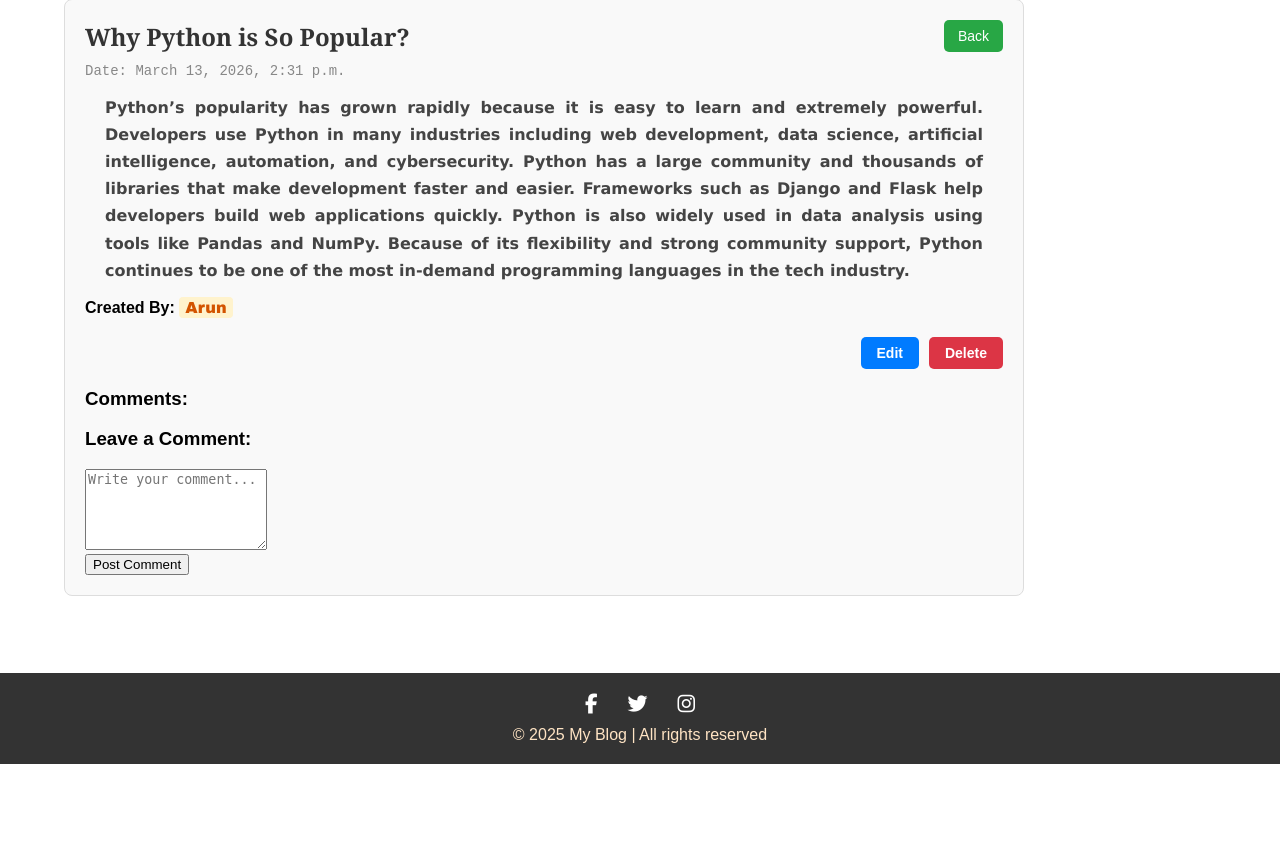
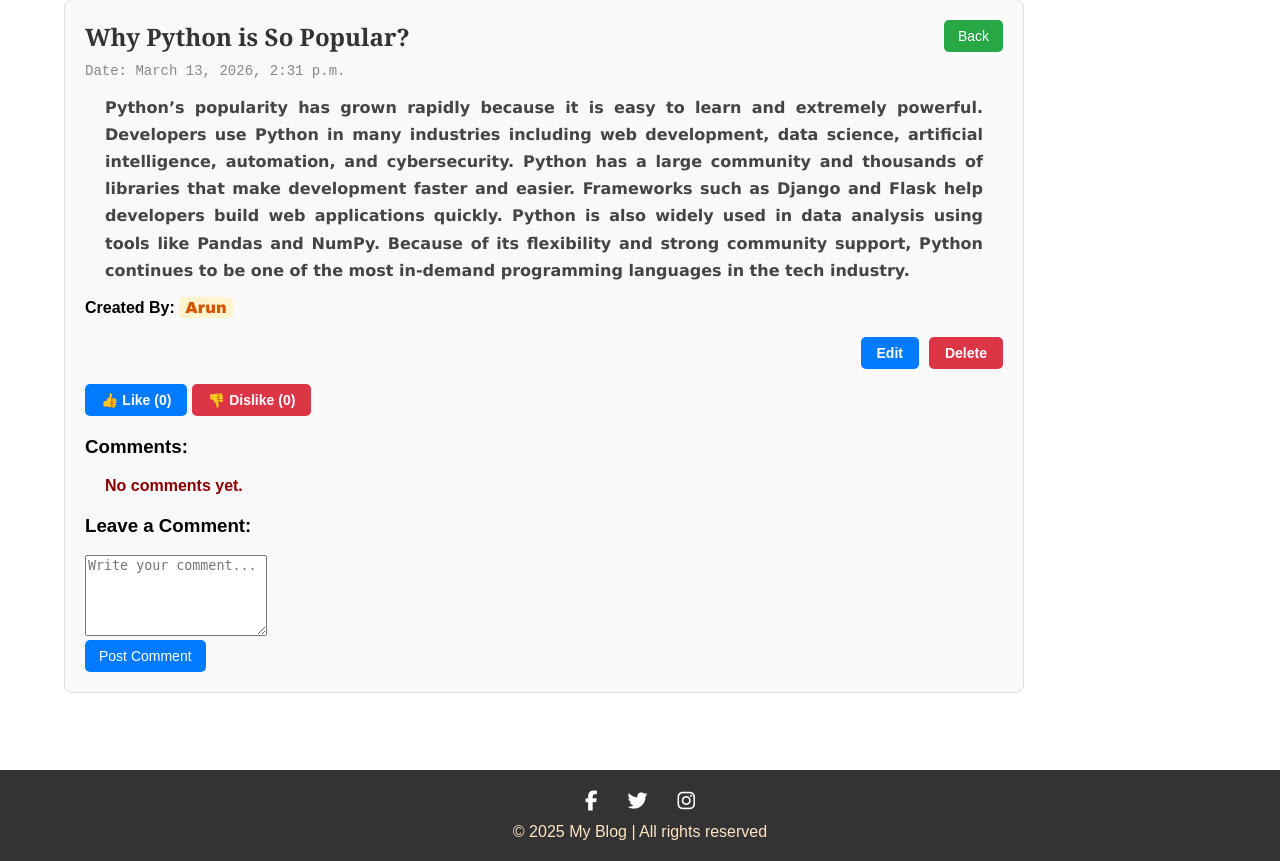
Before and after one commit to Saravanakumar1303/Blogger, a Django app: page /descpost/3/ in a window 1280 px wide. Shown: the part 148-1009 px from the top of the page. Before the commit the page ends 912 px from the top, so only its background shows below. Run offline with Django 5.2, Linux system fonts and the light colour scheme; a user stored in the database is signed in; data comes from the database, SQL or seed files in the repository; both versions use the stored data as it was after the commit.

Commit message:
Fix the error about like dislike process

```diff
--- a/Myblog/Blogapp/models.py
+++ b/Myblog/Blogapp/models.py
@@ -17,7 +17,7 @@ class Post(models.Model):
     title = models.CharField(max_length=55)
     short_description = models.TextField(max_length=400)
     description = models.TextField(max_length=1000)
-    created_by =models.DateField(auto_now_add=True)
+    created_by =models.DateTimeField(auto_now_add=True)
     user =models.ForeignKey(User,on_delete=models.CASCADE)
 
 class Comment(models.Model):
@@ -32,7 +32,7 @@ class Like(models.Model):
         (-1, 'Dislike')
     )
     user = models.ForeignKey(User, on_delete=models.CASCADE)
-    post = models.ForeignKey(Post, on_delete=models.CASCADE)
+    post = models.ForeignKey(Post, on_delete=models.CASCADE, related_name='likes')
     value = models.SmallIntegerField(choices=Like_Choices)
 
     class Meta:
--- a/Myblog/Blogapp/templates/full_des.html
+++ b/Myblog/Blogapp/templates/full_des.html
@@ -3,7 +3,7 @@
 <style>
     .content-wrapper {
         width: 75%;
-        margin: 2% 5% 6%; /* added extra bottom margin so footer doesn't overlap */
+        margin: 2% 5% 6%;
         padding: 20px;
         box-sizing: border-box;
         background-color: #f9f9f9;
@@ -50,12 +50,11 @@
     .post-description {
         margin-top: 15px;
         font-family: 'Verdana', sans-serif;
-        line-height: 1.6;
+        line-height: 1.7;
         color: #444;
-        white-space: pre-line;
-        line-height: 1.7;
         text-align: justify;
         margin-bottom: 15px;
+        white-space: pre-line;
     }
 
     .creator {
@@ -70,6 +69,7 @@
         padding: 2px 6px;
         border-radius: 4px;
     }
+
     .action-buttons {
         display: flex;
         justify-content: flex-end;
@@ -87,6 +87,7 @@
         text-decoration: none;
         transition: all 0.3s ease;
     }
+
     .edit-btn {
         background-color: #007bff;
         color: white;
@@ -103,11 +104,53 @@
         background-color: #a71d2a;
     }
 
-    .action-btn a {
-        color: inherit;
-        text-decoration: none;
+    .like-dislike-buttons form {
+        display: inline;
     }
 
+    .like-dislike-buttons button {
+    padding: 8px 16px;
+    font-size: 14px;
+    font-weight: bold;
+    border-radius: 5px;
+    border: none;
+    cursor: pointer;
+    transition: all 0.3s ease;
+    display: inline-flex;
+    align-items: center;
+    gap: 5px;
+    }
+    .comment-btn{
+        padding: 8px 14px;
+        border: none;
+        border-radius: 5px;
+        background-color: #007bff;
+        color: white;
+        cursor: pointer;
+        text-decoration: none;
+        font-size: 14px;
+        transition: background-color 0.3s;
+    }
+    .comment-btn:hover{
+        background-color: #0056b3;
+    }
+    .like-btn {
+        background-color: #007bff;
+        color: white;
+    }
+
+    .like-btn:hover {
+        background-color: #0056b3;
+    }
+
+    .dislike-btn {
+        background-color: #dc3545;
+        color: white;
+    }
+
+    .dislike-btn:hover {
+        background-color: #a71d2a;
+    }
     /* Footer Styles */
     .footer {
         background-color: #333;
@@ -135,19 +178,24 @@
 </style>
 
 <div class="content-wrapper">
+    <!-- Title and Back Button -->
     <div class="title-bar">
         <span class="post-title">{{ detpost.title }}</span>
         <a class="back-btn" href="{% url 'viewpost' %}">Back</a>
     </div>
 
+    <!-- Post Date -->
     <div class="post-date">Date: {{ detpost.created_by }}</div>
 
+    <!-- Post Description -->
     <p class="post-description">{{ detpost.description|linebreaksbr }}</p>
 
+    <!-- Creator Info -->
     <h3 class="creator">
-        Created By: <span class="highlight-name">{{ detpost.user__first_name }}</span>
+        Created By: <span class="highlight-name">{{ detpost.user.first_name }}</span>
     </h3>
 
+    <!-- Admin / Creator Actions -->
     <div class="action-buttons">
         {% if type == 'admin' or type == 'creator' %}
             <a href="{% url 'updatepost' detpost.id %}" class="action-btn edit-btn">Edit</a>
@@ -155,20 +203,41 @@
         {% endif %}
     </div>
 
-    <h3>Comments:</h3>
+   <!-- Like / Dislike Buttons -->
+    <div class="like-dislike-buttons" style="margin-top:15px;">
+        <form action="{% url 'like_post' detpost.id %}" method="post" style="display:inline;">
+            {% csrf_token %}
+            <button type="submit" class="like-btn">
+                👍 Like ({{ post_likes }})
+            </button>
+        </form>
+
+        <form action="{% url 'dislike_post' detpost.id %}" method="post" style="display:inline;">
+            {% csrf_token %}
+            <button type="submit" class="dislike-btn">
+                👎 Dislike ({{ post_dislikes }})
+            </button>
+        </form>
+    </div>
+
+    <!-- Comments Section -->
+    <h3 style="margin-top:20px;">Comments:</h3>
     {% for i in cmd %}
-    <div>
-        <strong>{{ i.user.first_name }}</strong> ({{ i.created_at|date:"Y-m-d H:i" }}):
-        <p>{{ i.content }}</p>
-    </div>
+        <div class="comment-block">
+            <strong>{{ i.user.first_name }}</strong> ({{ i.created_at|date:"Y-m-d H:i" }}):
+            <p>{{ i.content }}</p>
+        </div>
+    {% empty %}
+        <p>No comments yet.</p>
     {% endfor %}
 
-    <h3>Leave a Comment:</h3>
+    <!-- Comment Form -->
+    <h3 style="margin-top:20px;">Leave a Comment:</h3>
     <form method="POST">
         {% csrf_token %}
         <textarea name="content" rows="5" placeholder="Write your comment..." required></textarea>
         <br>
-        <button type="submit">Post Comment</button>
+        <button type="submit" class="comment-btn">Post Comment</button>
     </form>
 </div>
 
--- a/Myblog/Blogapp/templates/postcreate.html
+++ b/Myblog/Blogapp/templates/postcreate.html
@@ -120,6 +120,7 @@
     <div class="post-container">
         <h2>Post Creation</h2>
         <form method="POST">
+        {% csrf_token %}
             <div class="form-group">
                 <label>Title :</label>
                 <input type="text" name="title" maxlength="150" class="wide-input">
@@ -132,12 +133,12 @@
 
             <div class="form-group">
                 <label>Short Description :</label>
-                <textarea name="short_desc" maxlength="200" class="short-desc"></textarea>
+                <textarea name="short_des" maxlength="200" class="short-des"></textarea>
             </div>
 
             <div class="form-group">
                 <label>Description :</label>
-                <textarea name="description" maxlength="1000" class="desc"></textarea>
+                <textarea name="des" maxlength="1000" class="desc"></textarea>
 
             </div>
 
--- a/Myblog/Blogapp/views.py
+++ b/Myblog/Blogapp/views.py
@@ -93,31 +93,39 @@ class Logoutview(View):
         logout(request)
         return redirect('home')
 
-class CreatePost(LoginRequiredMixin,View):
-    def get(self,request):
+class CreatePost(LoginRequiredMixin, View):
+
+    def get(self, request):
         user_role = User_Reg.objects.filter(user=request.user).first()
+
         if not user_role:
-            messages.error(request,"User role not found")
+            messages.error(request, "User role not found")
             return redirect('detailpost')
 
         if user_role.usertype == "reader":
-            messages.error(request,"Reader cannot create post")
+            messages.error(request, "Reader cannot create post")
             return redirect('detailpost')
-        return render(request,'postcreate.html')
 
-    def post(self,request):
+        return render(request, 'postcreate.html')
+
+
+    def post(self, request):
         title = request.POST.get('title')
         short_description = request.POST.get('short_des')
         description = request.POST.get('des')
 
         if title and description:
             Post.objects.create(
-                user = request.user,
-                title = title,
-                short_description = short_description,
-                description = description
+                user=request.user,
+                title=title,
+                short_description=short_description,
+                description=description
             )
+            messages.success(request, "Post created successfully")
             return redirect('viewpost')
+
+        messages.error(request, "Title and Description required")
+        return redirect('createpost')
 
 class ViewPost(View):
     def get(self,request):
@@ -131,17 +139,18 @@ class ViewPost(View):
 class DetailedPost(View):
     def get(self,request,id):
         type = None
-        user_obj =User_Reg.objects.filter(user=request.user)
+        user_obj =User_Reg.objects.filter(user=request.user).first()
         if user_obj:
-            user_obj = user_obj.first()
             type =user_obj.usertype #type:ignore
         print("type",type)
-        post_obj = Post.objects.filter(id=id).values('id','title','description','user__first_name','created_by')[0]
-        comments = Comment.objects.filter(post_id=post_obj.get("id")).order_by("-created_at")
-        return render(request,'full_des.html',{'detpost':post_obj,'type':type,'cmd':comments})
+        post_obj = get_object_or_404(Post, id=id)
+        comments = Comment.objects.filter(post_id=post_obj).order_by("-created_at")
+        post_likes = post_obj.likes.filter(value=1).count()
+        post_dislikes = post_obj.likes.filter(value=-1).count()
+        return render(request,'full_des.html',{'detpost':post_obj,'type':type,'cmd':comments,'post_likes': post_likes,'post_dislikes': post_dislikes})
 
     def post(self, request, id):
-        post = Post.objects.get(id=id)
+        post = get_object_or_404(Post, id=id)
         content = request.POST.get("content")
         if content:
             Comment.objects.create(post=post, user=request.user, content=content)
@@ -153,7 +162,6 @@ class UpdatePost(View):
         try:
             post = Post.objects.filter(id=id).first()
             if post:
-
                 if post.user != request.user:
                     messages.error(request,"You cannot edit this post")
                     return redirect('detailpost')
--- a/Myblog/Myblog/settings.py
+++ b/Myblog/Myblog/settings.py
@@ -107,7 +107,7 @@ AUTH_PASSWORD_VALIDATORS = [
 
 LANGUAGE_CODE = 'en-us'
 
-TIME_ZONE = 'UTC'
+TIME_ZONE = 'Asia/Kolkata       '
 
 USE_I18N = True
 
```
Also changed, not shown: Myblog/Blogapp/migrations/0010_alter_post_created_by.py (added), Myblog/db.sqlite3.
